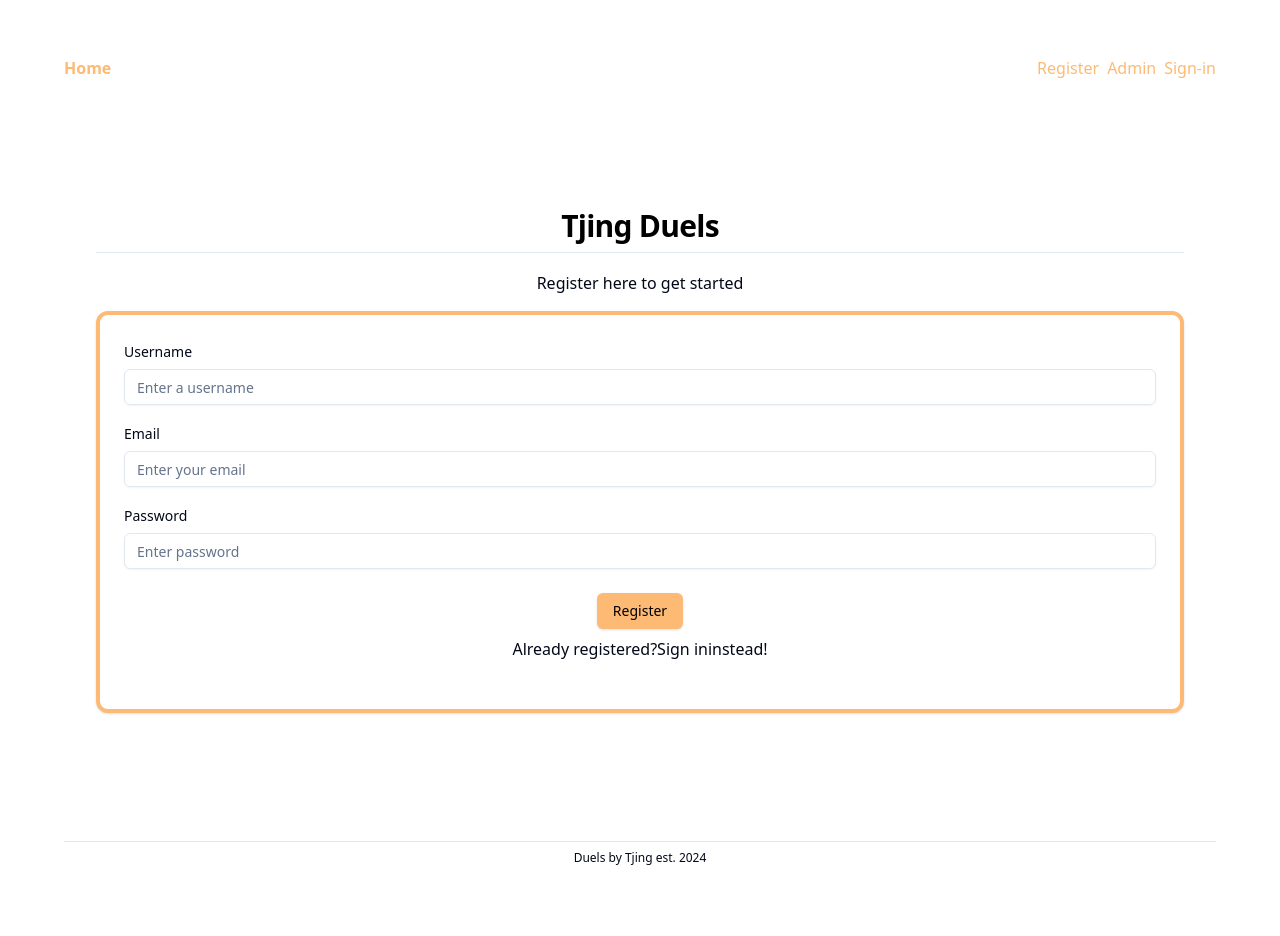
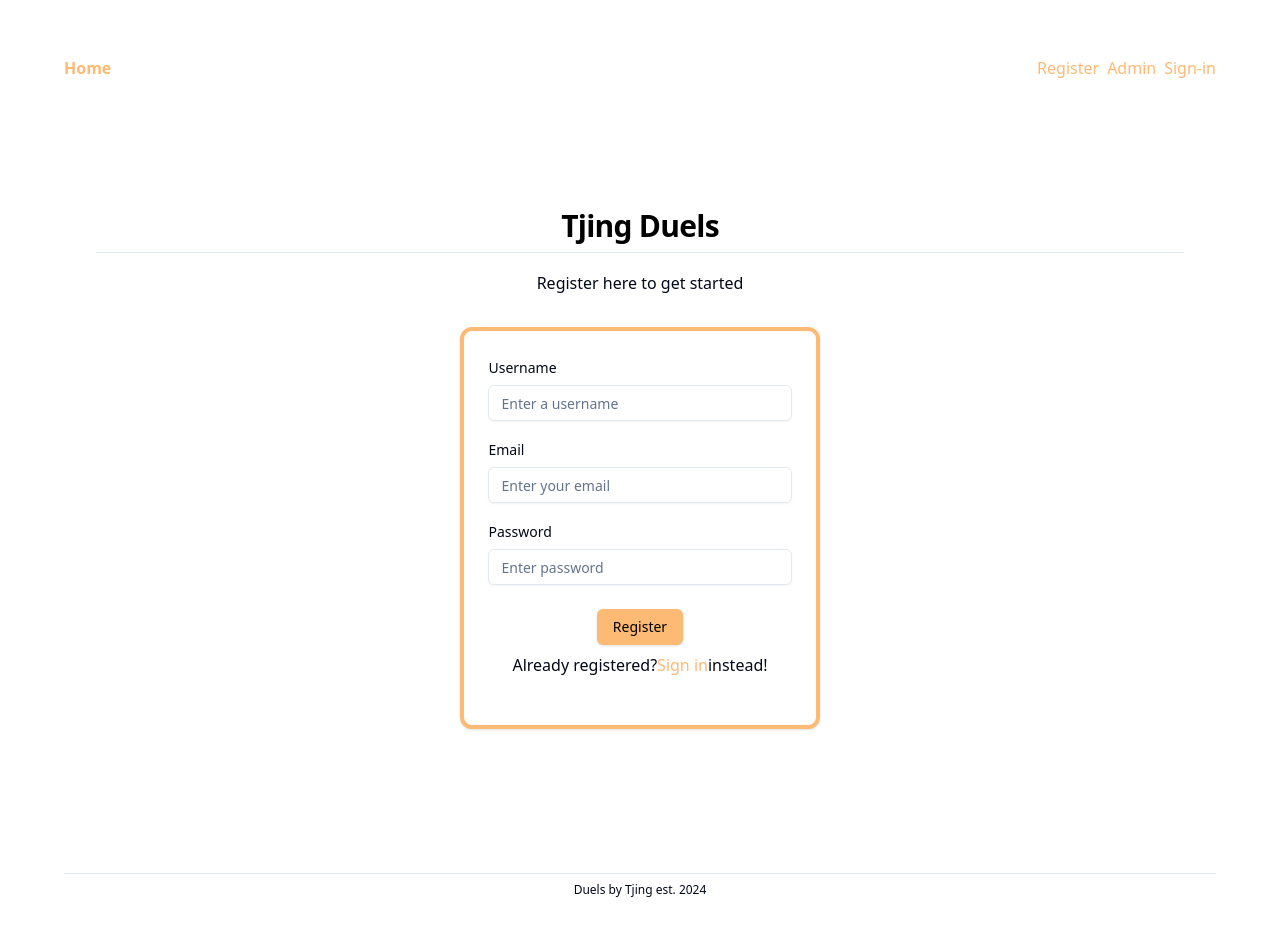
Before and after one commit to OGester/duels-mvp, a Next.js app: page /register in a window 1280 px wide. Shown: the top 936 px of the page. Built offline with nearby package versions, Linux system fonts and the light colour scheme; no server answers.

Commit message:
changed card width on signup and register

```diff
--- a/app/page.js
+++ b/app/page.js
@@ -17,7 +17,7 @@ export default async function Home() {
           - Welcome to Tjing doubles -
         </h2>
         <div className="flex justify-center p-4">
-          <Card className="flex flex-col justify-center border-4 border-orange-300">
+          <Card className="flex flex-col justify-center border-4 border-orange-300 w-1/2">
             <CardHeader>
               <div>
                 <CardTitle className="flex justify-center">
--- a/components/RegisterForm.jsx
+++ b/components/RegisterForm.jsx
@@ -25,6 +25,7 @@ export default function SignUpForm() {
         Tjing Duels
       </h2>
       <p className="flex justify-center mb-4">Register here to get started</p>
+      <div className="flex justify-center p-4">
         <Card className="flex flex-col justify-center border-4 border-orange-300">
           <CardContent>
             <form onSubmit={handleSubmit}>
@@ -67,10 +68,16 @@ export default function SignUpForm() {
               </div>
             </form>
             <CardFooter className="flex justify-center">
-            Already registered? <Link href="/sign-in"> Sign in </Link> instead!
+              Already registered?{" "}
+              <Link className="text-orange-300" href="/sign-in">
+                {" "}
+                Sign in{" "}
+              </Link>{" "}
+              instead!
             </CardFooter>
           </CardContent>
         </Card>
       </div>
+    </div>
   );
 }
--- a/components/SignInForm.jsx
+++ b/components/SignInForm.jsx
@@ -23,7 +23,8 @@ export default function SignInForm() {
         Tjing Duels
       </h2>
       <p className="flex justify-center mb-4">Sign in below</p>
-      <Card className="flex flex-col justify-center border-4 border-orange-300">
+      <div className="flex justify-center p-4">
+        <Card className="flex flex-col justify-center border-4 border-orange-300 w-1/2">
           <CardContent>
             <form onSubmit={handleSubmit} className="">
               <div className="grid w-full items-center gap-4 mt-6">
@@ -58,5 +59,6 @@ export default function SignInForm() {
           </CardContent>
         </Card>
       </div>
+    </div>
   );
 }
```
Lines whose indentation alone changed are shown as unchanged.
